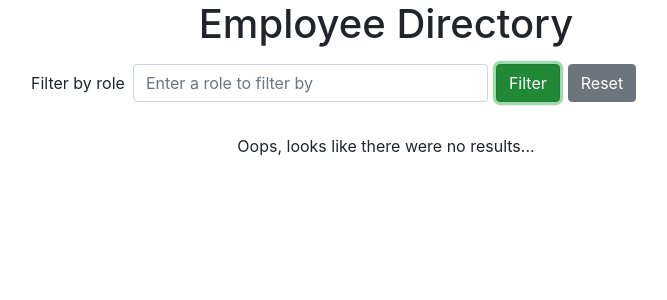
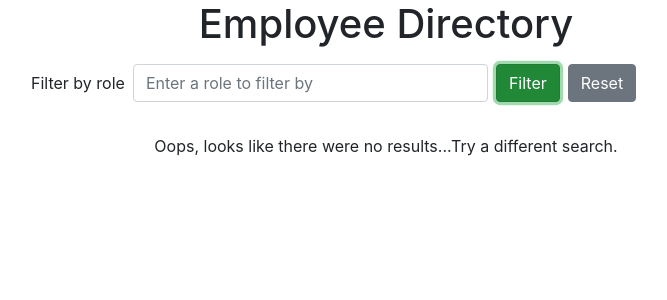
Before and after one commit to Kaleighspurio/react-employee-directory, a React (Create React App) app: page / in a window 1280 px wide. Both pictures are taken after typing "Sample" into the empty fields and a click on the button "Filter". Shown: the top 300 px of the page, without its empty margins (254-921 px from the left). Built offline with nearby package versions, Linux system fonts and the light colour scheme.

Commit message:
fixed one more thing for conditional rendering

```diff
--- a/src/components/AppContainer.js
+++ b/src/components/AppContainer.js
@@ -36,7 +36,7 @@ export default class AppContainer extends React.Component {
 //   this resets the table by setting the state.results back to the original data from the Employee.json
   handleTableReset = (event) => {
       event.preventDefault()
-      this.setState({results: Data});
+      this.setState({results: Data, noResults: false});
   }
 
   handleSort = (event) => {
@@ -48,7 +48,7 @@ export default class AppContainer extends React.Component {
       if (this.state.noResults === false) {
           return <Table handleSort={this.handleSort} data={this.state.results} />
       } else if (this.state.noResults === true) {
-          return <p>Oops, looks like there were no results...</p>
+          return <p>Oops, looks like there were no results...Try a different search.</p>
       }
   }
 
@@ -62,7 +62,6 @@ export default class AppContainer extends React.Component {
         data={this.state.results}
         handleTableReset={this.handleTableReset} />
         {this.renderTable()}
-        {/* <Table handleSort={this.handleSort} data={this.state.results} /> */}
       </div>
     );
   }
```
